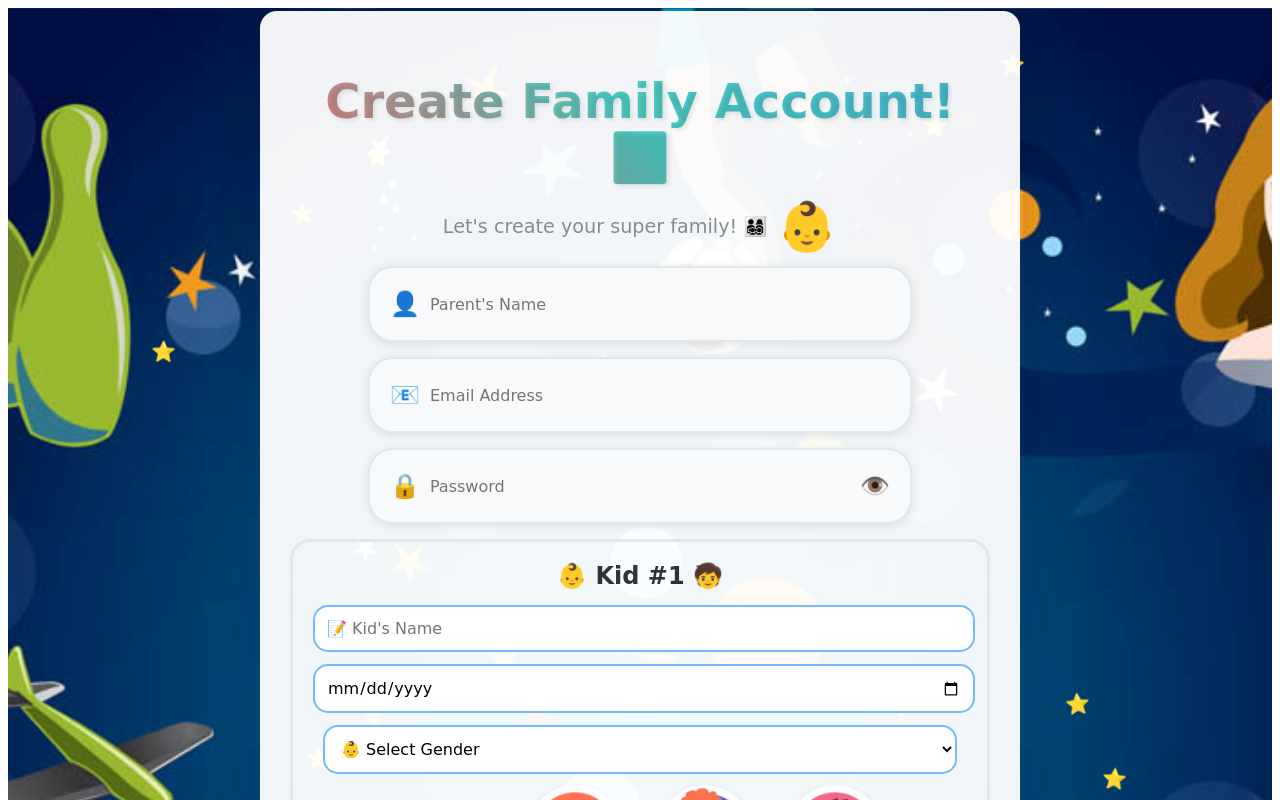
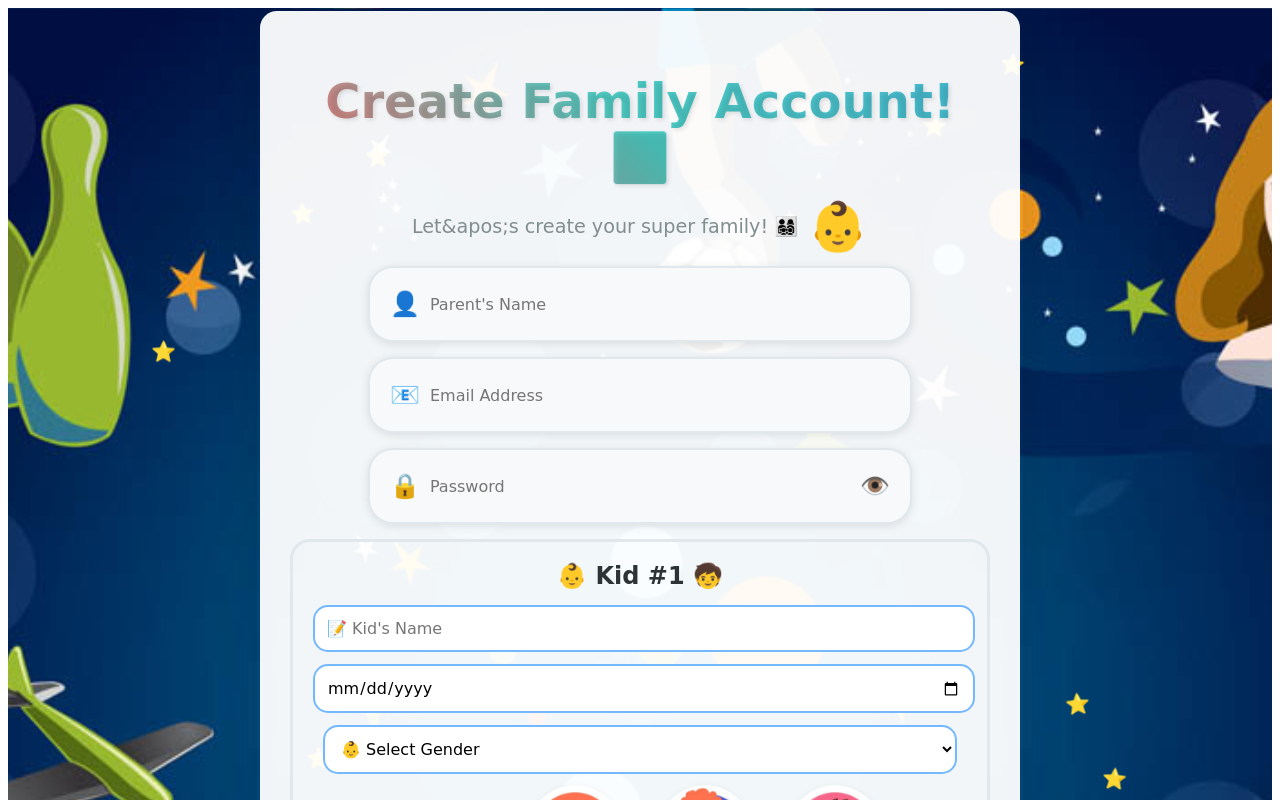
Before and after one commit to wpocoyo87/KidsDailyChores, a Next.js app in the folder frontend/: page /register in a window 1280 px wide. Shown: the top 800 px of the page. Built offline with nearby package versions, Linux system fonts and the light colour scheme; no server answers.

Commit message:
Fix apos

```diff
--- a/frontend/pages/login.js
+++ b/frontend/pages/login.js
@@ -20,7 +20,7 @@ const LoginPage = () => {
   const welcomeMessages = [
     "Welcome back, Super Hero! 🦸‍♂️",
     "Ready for more adventures? 🌟",
-    "Let's create some awesome tasks! 🎯",
+    "Let&apos;s create some awesome tasks! 🎯",
     "Time to be amazing! ✨",
     "Your daily missions await! 🚀",
   ]
@@ -124,7 +124,7 @@ const LoginPage = () => {
       router.push("/choosekids")
     } catch (error) {
       console.error("Login error:", error)
-      setError("🔐 Hmm, that doesn't look right! Check your email and password! 🔐")
+      setError("🔐 Hmm, that doesn&apos;t look right! Check your email and password! 🔐")
       playSound("error")
     } finally {
       setIsLoading(false)
--- a/frontend/pages/register.js
+++ b/frontend/pages/register.js
@@ -25,11 +25,11 @@ const RegisterPage = () => {
   // Fun characters for kids
   const characters = ["🌟", "🎨", "👶", "🧒", "👦", "👧", "🎯", "🏆"];
   const welcomeMessages = [
-    "Let's create your super family! 👨‍👩‍👧‍👦",
+    "Let&apos;s create your super family! 👨‍👩‍👧‍👦",
     "Ready to start the adventure? 🚀",
     "Welcome to the family zone! 🏠",
-    "Time to meet your superheroes! 🦸‍♂️🦸‍♀️",
-    "Let's build something amazing! ✨",
+    "Time to meet your superheroes! ��‍♂️🦸‍♀️",
+    "Let&apos;s build something amazing! ✨",
   ];
 
   // Character rotation effect
@@ -633,7 +633,7 @@ const RegisterPage = () => {
 
           <div style={styles.welcomeMessageContainer}>
             <div style={styles.welcomeMessage}>
-              {welcomeMessage || "Let's create your super family! 👨‍👩‍👧‍👦"}
+              {welcomeMessage || "Let&apos;s create your super family! 👨‍👩‍👧‍👦"}
             </div>
             <span style={styles.characterDisplay}>
               {characters[currentCharacter]}
--- a/frontend/pages/singleProfile.js
+++ b/frontend/pages/singleProfile.js
@@ -285,7 +285,7 @@ const KidProfilePage = () => {
           {/* Header Section */}
           <div style={styles.header}>
             <h1 style={styles.title}>
-              {selectedKid.name}'s Super Profile!
+              {selectedKid.name}&apos;s Super Profile!
               <span style={styles.characterDisplay}>
                 {characters[currentCharacter]}
               </span>
```
